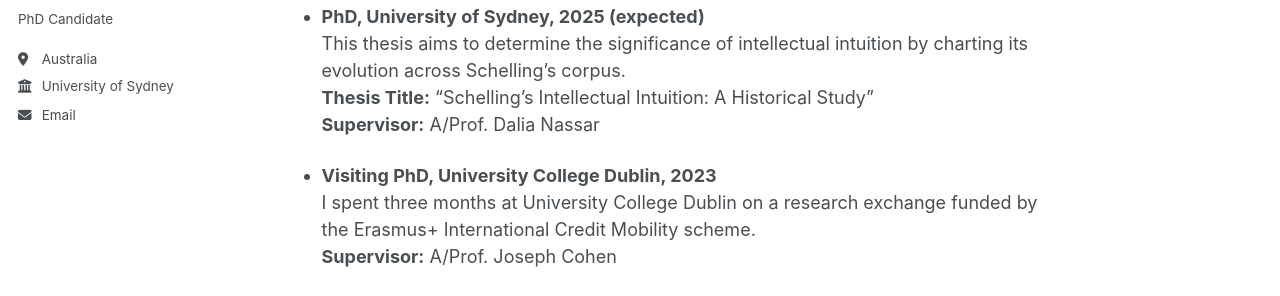
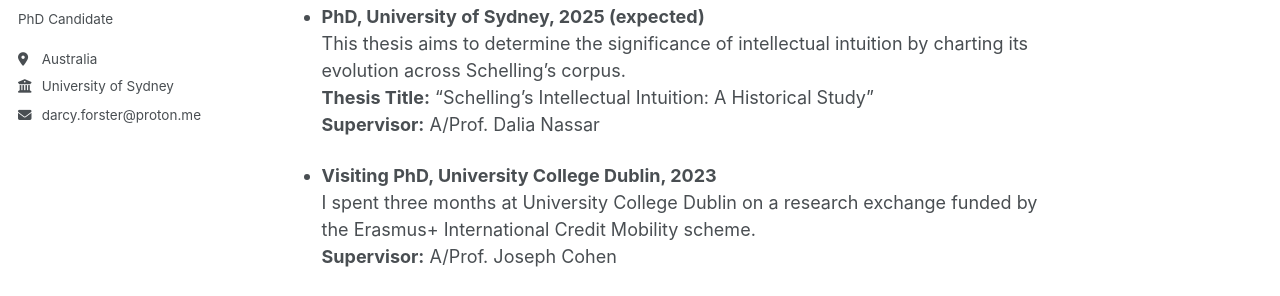
Before and after one commit to darcyforster/academic-pages, a Jekyll site: the page built from _pages/about.md, in a window 1280 px wide. Shown: the part 321-617 px from the top of the page. Built offline with Jekyll 4.4.1, drawn with Linux system fonts in a browser that asks for light colours; a script that is not in the unit is left out.

Commit message:
Update author-profile.html

```diff
--- a/_includes/author-profile.html
+++ b/_includes/author-profile.html
@@ -34,7 +34,7 @@
         <li><a href="{{ author.uri }}"><i class="fas fa-fw fa-link icon-pad-right" aria-hidden="true"></i>{{ site.data.ui-text[site.locale].website_label | default: "Website" }}</a></li>
       {% endif %}
       {% if author.email %}
-        <li><a href="mailto:{{ author.email }}"><i class="fas fa-fw fa-envelope icon-pad-right" aria-hidden="true"></i>{{ site.data.ui-text[site.locale].email_label | default: "Email" }}</a></li>
+        <li><a href="mailto:{{ author.email }}"><i class="fas fa-fw fa-envelope icon-pad-right" aria-hidden="true"></i>{{ site.data.ui-text[site.locale].email_label | default: "darcy.forster@proton.me" }}</a></li>
       {% endif %}
 
       <!-- Font Awesome and Academicons icons / Academic websites -->
```
